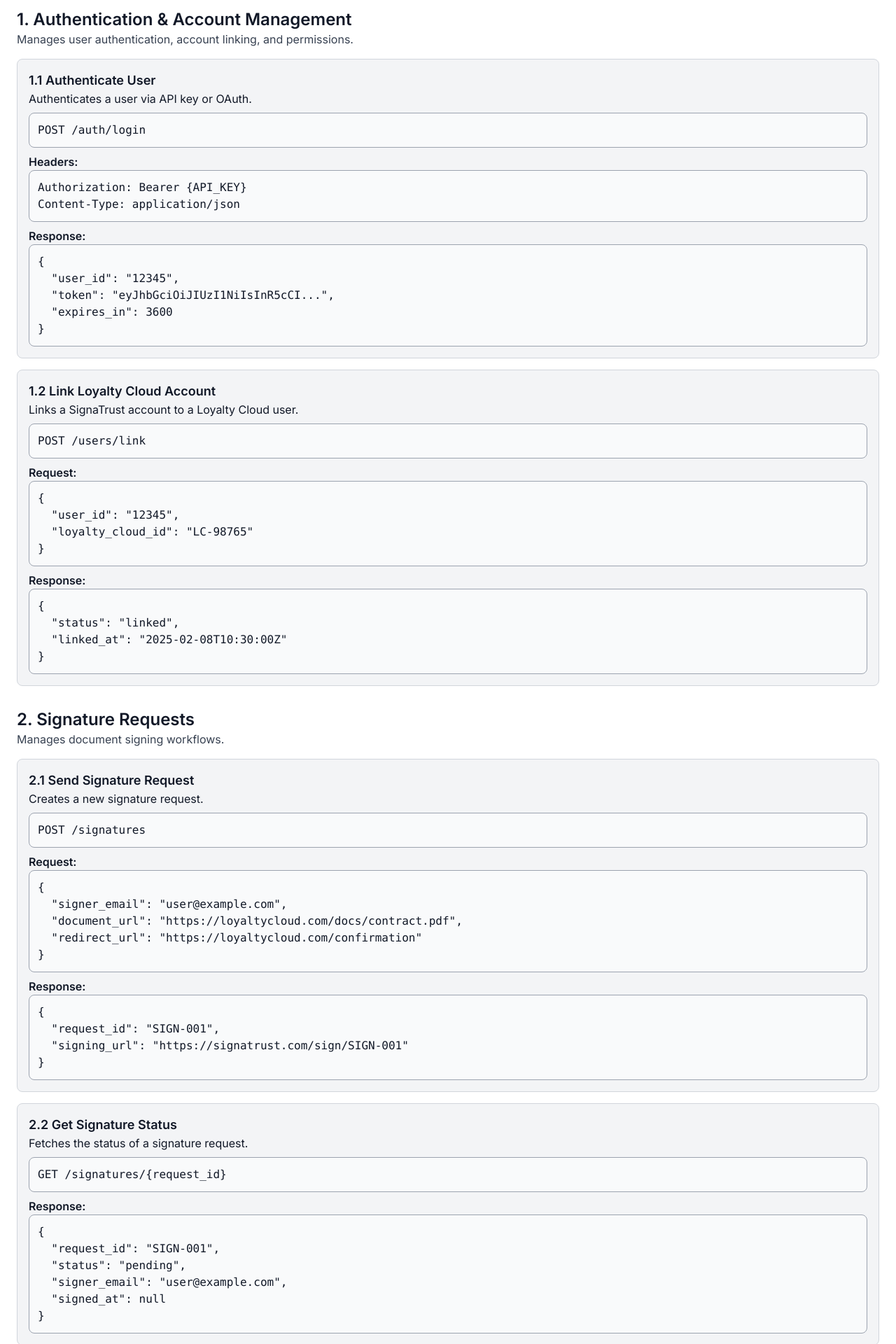
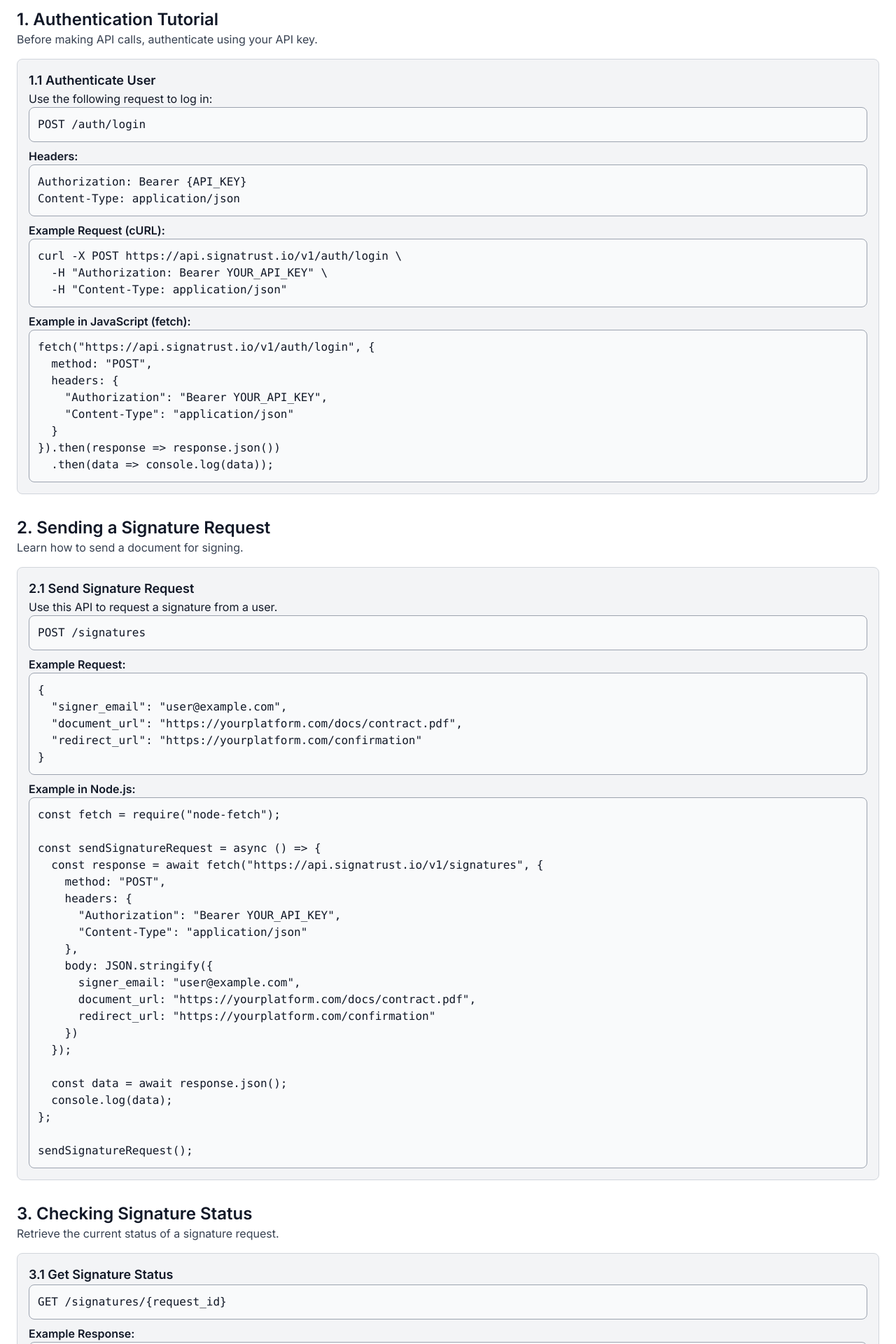
Before and after one commit to kmukherjeenj/signatrust_v2, a Next.js app: page /documentation in a window 1280 px wide. Shown: the part 320-2240 px from the top of the page at 70% size. Built offline with nearby package versions, Linux system fonts and the light colour scheme.

Commit message:
Updated documentation page

```diff
--- a/app/documentation/page.tsx
+++ b/app/documentation/page.tsx
@@ -5,37 +5,38 @@
       <h1 className="text-4xl font-bold text-gray-900 mb-4">
         SignaTrust API Documentation
       </h1>
-      <p className="text-lg text-gray-700">Draft v1.0</p>
+      <p className="text-lg text-gray-700">v1.0</p>
       <p className="mt-2 text-gray-800">
-        This documentation outlines the core API methods required for{" "}
-        <strong>stake.rent</strong> to integrate <strong>SignaTrust</strong>{" "}
-        into Loyalty Cloud.
+        Learn how to integrate <strong>SignaTrust</strong> into your platform
+        with easy-to-follow tutorials and examples.
       </p>
 
       {/* Base URL Section */}
       <div className="mt-6 p-4 bg-gray-200 rounded-lg border border-gray-300">
         <h2 className="text-xl font-semibold text-gray-900">Base URL</h2>
         <pre className="bg-gray-100 text-gray-900 p-3 rounded-lg border border-gray-400 mt-2">
-          <code>https://api.signatrust.com/v1</code>
+          <code>https://api.signatrust.io/v1</code>
         </pre>
       </div>
 
-      {/* Authentication & Account Management */}
+      {/* Authentication Tutorial */}
       <section className="mt-8">
         <h2 className="text-2xl font-semibold text-gray-900">
-          1. Authentication & Account Management
+          1. Authentication Tutorial
         </h2>
         <p className="text-gray-700">
-          Manages user authentication, account linking, and permissions.
+          Before making API calls, authenticate using your API key.
         </p>
 
-        {/* Authenticate User */}
+        {/* Example: Authenticate User */}
         <div className="mt-4 p-4 bg-gray-100 rounded-lg border border-gray-300">
           <h3 className="text-lg font-semibold">1.1 Authenticate User</h3>
-          <p>Authenticates a user via API key or OAuth.</p>
-          <pre className="bg-gray-50 text-gray-900 p-3 rounded-lg border border-gray-400 mt-2">
+          <p>Use the following request to log in:</p>
+
+          <pre className="bg-gray-50 text-gray-900 p-3 rounded-lg border border-gray-400">
             <code>POST /auth/login</code>
           </pre>
+
           <p className="font-semibold mt-2">Headers:</p>
           <pre className="bg-gray-50 text-gray-900 p-3 rounded-lg border border-gray-400">
             <code>
@@ -43,92 +44,106 @@
 Content-Type: application/json`}
             </code>
           </pre>
-          <p className="font-semibold mt-2">Response:</p>
+
+          <p className="font-semibold mt-2">Example Request (cURL):</p>
           <pre className="bg-gray-50 text-gray-900 p-3 rounded-lg border border-gray-400">
             <code>
-              {`{
-  "user_id": "12345",
-  "token": "eyJhbGciOiJIUzI1NiIsInR5cCI...",
-  "expires_in": 3600
-}`}
+              {`curl -X POST https://api.signatrust.io/v1/auth/login \\
+  -H "Authorization: Bearer YOUR_API_KEY" \\
+  -H "Content-Type: application/json"`}
             </code>
           </pre>
-        </div>
 
-        {/* Link Loyalty Cloud Account */}
-        <div className="mt-4 p-4 bg-gray-100 rounded-lg border border-gray-300">
-          <h3 className="text-lg font-semibold">
-            1.2 Link Loyalty Cloud Account
-          </h3>
-          <p>Links a SignaTrust account to a Loyalty Cloud user.</p>
-          <pre className="bg-gray-50 text-gray-900 p-3 rounded-lg border border-gray-400 mt-2">
-            <code>POST /users/link</code>
-          </pre>
-          <p className="font-semibold mt-2">Request:</p>
+          <p className="font-semibold mt-2">Example in JavaScript (fetch):</p>
           <pre className="bg-gray-50 text-gray-900 p-3 rounded-lg border border-gray-400">
             <code>
-              {`{
-  "user_id": "12345",
-  "loyalty_cloud_id": "LC-98765"
-}`}
-            </code>
-          </pre>
-          <p className="font-semibold mt-2">Response:</p>
-          <pre className="bg-gray-50 text-gray-900 p-3 rounded-lg border border-gray-400">
-            <code>
-              {`{
-  "status": "linked",
-  "linked_at": "2025-02-08T10:30:00Z"
-}`}
+              {`fetch("https://api.signatrust.io/v1/auth/login", {
+  method: "POST",
+  headers: {
+    "Authorization": "Bearer YOUR_API_KEY",
+    "Content-Type": "application/json"
+  }
+}).then(response => response.json())
+  .then(data => console.log(data));`}
             </code>
           </pre>
         </div>
       </section>
 
-      {/* Signature Requests */}
+      {/* Signature Requests Tutorial */}
       <section className="mt-8">
         <h2 className="text-2xl font-semibold text-gray-900">
-          2. Signature Requests
+          2. Sending a Signature Request
         </h2>
-        <p className="text-gray-700">Manages document signing workflows.</p>
+        <p className="text-gray-700">
+          Learn how to send a document for signing.
+        </p>
 
-        {/* Send Signature Request */}
+        {/* Example: Send Signature Request */}
         <div className="mt-4 p-4 bg-gray-100 rounded-lg border border-gray-300">
           <h3 className="text-lg font-semibold">2.1 Send Signature Request</h3>
-          <p>Creates a new signature request.</p>
-          <pre className="bg-gray-50 text-gray-900 p-3 rounded-lg border border-gray-400 mt-2">
+          <p>Use this API to request a signature from a user.</p>
+
+          <pre className="bg-gray-50 text-gray-900 p-3 rounded-lg border border-gray-400">
             <code>POST /signatures</code>
           </pre>
-          <p className="font-semibold mt-2">Request:</p>
+
+          <p className="font-semibold mt-2">Example Request:</p>
           <pre className="bg-gray-50 text-gray-900 p-3 rounded-lg border border-gray-400">
             <code>
               {`{
   "signer_email": "user@example.com",
-  "document_url": "https://loyaltycloud.com/docs/contract.pdf",
-  "redirect_url": "https://loyaltycloud.com/confirmation"
+  "document_url": "https://yourplatform.com/docs/contract.pdf",
+  "redirect_url": "https://yourplatform.com/confirmation"
 }`}
             </code>
           </pre>
-          <p className="font-semibold mt-2">Response:</p>
+
+          <p className="font-semibold mt-2">Example in Node.js:</p>
           <pre className="bg-gray-50 text-gray-900 p-3 rounded-lg border border-gray-400">
             <code>
-              {`{
-  "request_id": "SIGN-001",
-  "signing_url": "https://signatrust.com/sign/SIGN-001"
-}`}
+              {`const fetch = require("node-fetch");
+
+const sendSignatureRequest = async () => {
+  const response = await fetch("https://api.signatrust.io/v1/signatures", {
+    method: "POST",
+    headers: {
+      "Authorization": "Bearer YOUR_API_KEY",
+      "Content-Type": "application/json"
+    },
+    body: JSON.stringify({
+      signer_email: "user@example.com",
+      document_url: "https://yourplatform.com/docs/contract.pdf",
+      redirect_url: "https://yourplatform.com/confirmation"
+    })
+  });
+
+  const data = await response.json();
+  console.log(data);
+};
+
+sendSignatureRequest();`}
             </code>
           </pre>
         </div>
       </section>
 
-      {/* Get Signature Status */}
-      <section className="mt-4 p-4 bg-gray-100 rounded-lg border border-gray-300">
-        <h3 className="text-lg font-semibold">2.2 Get Signature Status</h3>
-        <p>Fetches the status of a signature request.</p>
-        <pre className="bg-gray-50 text-gray-900 p-3 rounded-lg border border-gray-400 mt-2">
+      {/* Checking Signature Status */}
+      <section className="mt-8">
+        <h2 className="text-2xl font-semibold text-gray-900">
+          3. Checking Signature Status
+        </h2>
+        <p className="text-gray-700">
+          Retrieve the current status of a signature request.
+        </p>
+
+        <div className="mt-4 p-4 bg-gray-100 rounded-lg border border-gray-300">
+          <h3 className="text-lg font-semibold">3.1 Get Signature Status</h3>
+          <pre className="bg-gray-50 text-gray-900 p-3 rounded-lg border border-gray-400">
             <code>GET /signatures/{`{request_id}`}</code>
           </pre>
-        <p className="font-semibold mt-2">Response:</p>
+
+          <p className="font-semibold mt-2">Example Response:</p>
           <pre className="bg-gray-50 text-gray-900 p-3 rounded-lg border border-gray-400">
             <code>
               {`{
@@ -139,6 +154,7 @@
 }`}
             </code>
           </pre>
+        </div>
       </section>
     </main>
   );
```
Lines whose indentation alone changed are shown as unchanged.
